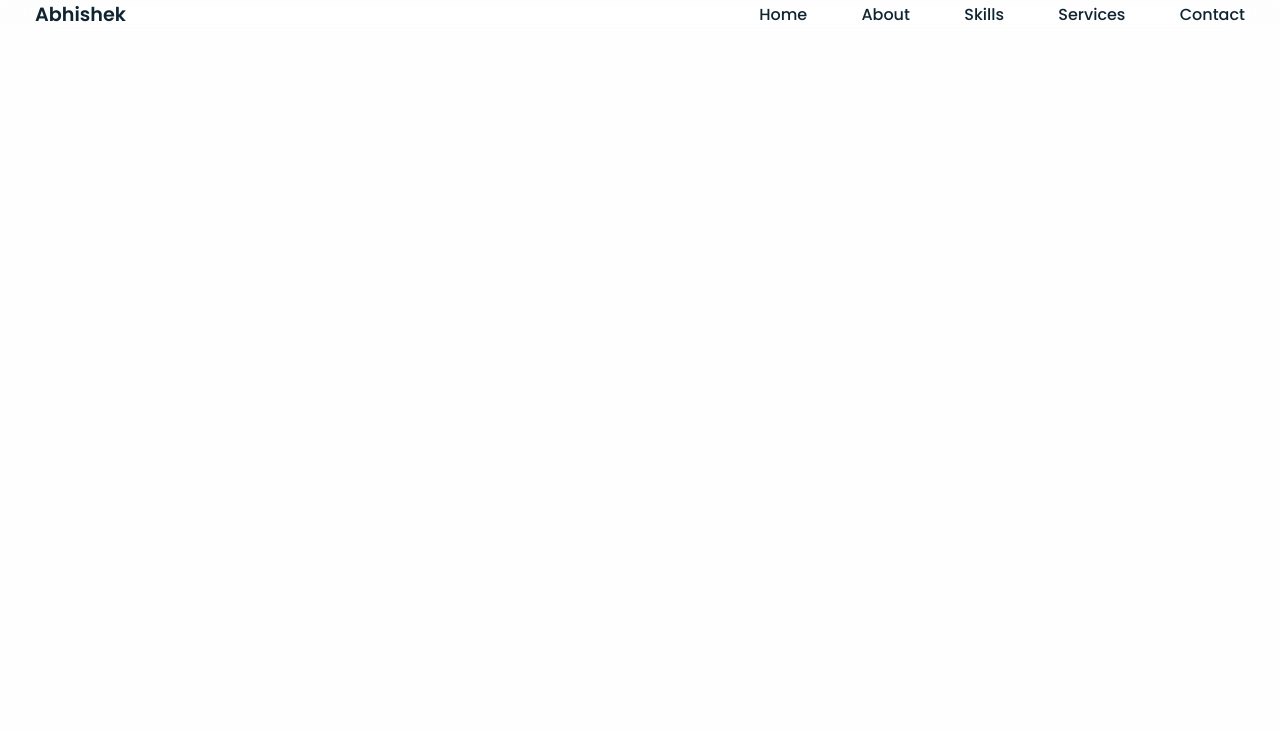
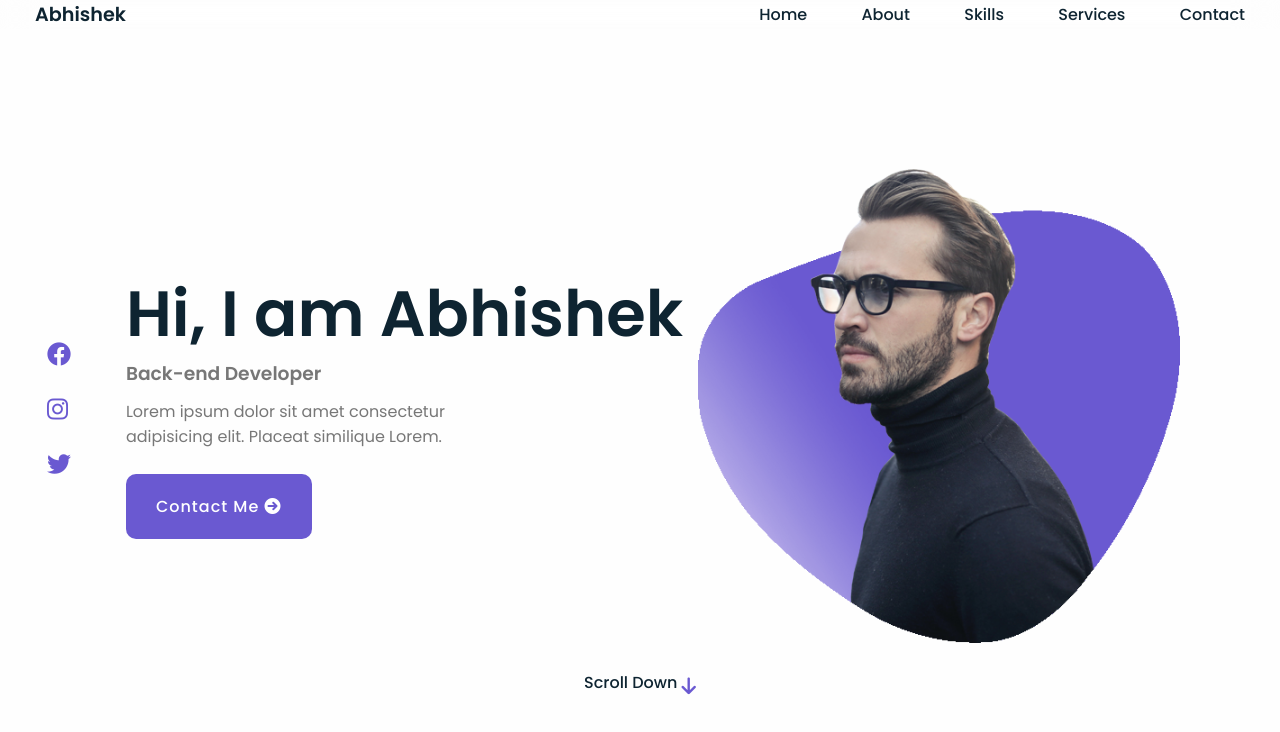
Before and after one commit to abhighosh69/Portfolio, a plain HTML site: page index.html in a window 1280 px wide. Drawn offline with Linux system fonts and the light colour scheme.

Commit message:
Add HOME section

```diff
--- a/css/style.css
+++ b/css/style.css
@@ -117,9 +117,112 @@ header{
 }
 
 /*=======Home section=======*/
+.home{
+    position: relative;
+    max-width: 1250px;
+    min-height: 100vh;
+    margin-left: auto;
+    margin-right: auto;
+    padding: 4rem 2rem;
+    flex-direction: column;
+}
 
+.home .home-container{
+    display: flex;
+    justify-content: space-between;
+    align-items: center;
+    width: 100%;
+}
+
+.home-container .media-icons{
+    display: flex;
+    flex-direction: column;
+    margin-right: 40px;
+}
+
+.home-container .media-icons a{
+    color: var(--second-color);
+    font-size: 1.5em;
+    margin: 10px 0;
+}
+
+.home-container .media-icons a:hover{
+    color: var(--hover-color);
+}
+
+.home-container .info h2{
+    font-size: 4em;
+    font-weight: 600;
+    line-height: 70px;
+}
+
+.home-container .info h3{
+    color: var(--third-color);
+    font-feature-settings: 1.3em;
+    font-weight: 600;
+    line-height: 50px;
+}
+
+.home-container .info p{
+    color: var(--third-color);
+    font-size: var(--normal-font-size);
+    max-width: 350px;
+}
+
+.btn{
+    background: var(--second-color);
+    color: #fff;
+    font-size: var(--normal-font-size);
+    font-weight: 500;
+    display: inline-block;
+    margin-top: 25px;
+    padding: 20px 30px;
+    letter-spacing: 1px;
+    border-radius: 10px;
+
+}
+
+.btn:hover{
+    background: var(--hover-color);
+}
+
+.home-container .home-img{
+    position: relative;
+}
+
+.home-container .home-img img{
+    width: 90%;
+    transform: translate(0,0);
+}
+
+.home .scroll-down{
+    color: var(--first-color);
+    font-size: var(--normal-font-size);
+    font-weight: 500;
+    margin-top: 20px;
+}
+
+.home .scroll-down i{
+    color: var(--second-color);
+    font-size: 1.2em;
+    animation: arrow-down ease 2s infinite;
+}
+
+@keyframes arrow-down {
+    0%{
+        transform: translateY(0);
+    }
+    30%{
+        transform: translateY(9px);
+    }
+}
 
 /*=======Common styles for all sections=======*/
+.flex-center{
+    display: flex;
+    justify-content: center;
+    align-items: center;
+}
 
 
 /*=======About section=======*/
--- a/index.html
+++ b/index.html
@@ -21,18 +21,36 @@
             <a href="#" class="logo">Abhishek</a>
             <div class="navigation">
                 <div class="nav-items">
-                    <a href="">Home</a>
-                    <a href="">About</a>
-                    <a href="">Skills</a>
-                    <a href="">Services</a>
-                    <a href="">Contact</a>
+                    <a href="#home">Home</a>
+                    <a href="#about">About</a>
+                    <a href="#skills">Skills</a>
+                    <a href="#services">Services</a>
+                    <a href="#contact">Contact</a>
                 </div>
             </div>
         </div>
     </header>
 
     <!--=======Home section=======-->
-
+    <section class="home flex-center" id="home">
+        <div class="home-container">
+            <div class="media-icons">
+                <a href="#"><i class="fab fa-facebook"></i></a>
+                <a href="#"><i class="fab fa-instagram"></i></a>
+                <a href="#"><i class="fab fa-twitter"></i></a>
+            </div>
+            <div class="info">
+                <h2>Hi, I am Abhishek</h2>
+                <h3>Back-end Developer</h3>
+                <p>Lorem ipsum dolor sit amet consectetur adipisicing elit. Placeat similique Lorem.</p>
+                <a href="" class="btn">Contact Me <i class="fas fa-arrow-circle-right"></i></a>
+            </div>
+            <div class="home-img">
+                <img src="images/main-img.png" alt="MAIN-IMAGE">
+            </div>
+        </div>
+        <a href="#about" class="scroll-down">Scroll Down <i class="fas fa-arrow-down"></i></a>
+    </section>
 
     <!--=======About section=======-->
 
```
